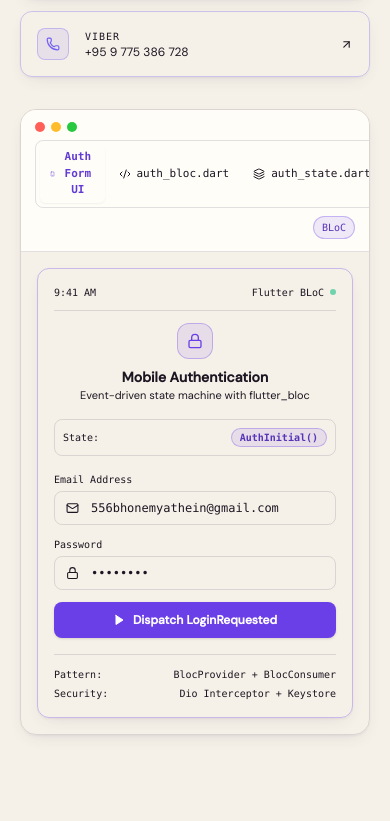
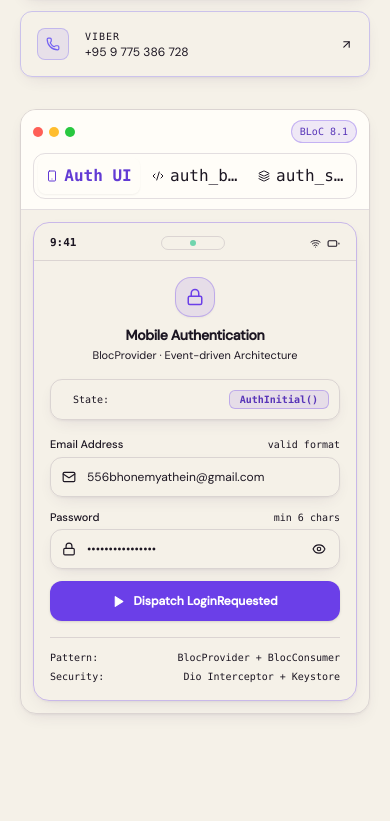
Before and after one commit to 556bhonemyathein/Software-Engineer-Portfolio, a React (Vite) app: page / in a window 390 px wide. Shown: the part 2763-3584 px from the top of the page. Built offline with nearby package versions, Linux system fonts and the light colour scheme; a web font is replaced by a local one.

Commit message:
Refactor Auth form UI and contact form for clean smooth responsiveness

```diff
--- a/src/app/App.tsx
+++ b/src/app/App.tsx
@@ -46,6 +46,10 @@ import {
   Play,
   RotateCcw,
   Languages,
+  Eye,
+  EyeOff,
+  Wifi,
+  Battery,
 } from "lucide-react";
 
 // ─── Theme accent ─────────────────────────────────────────────────────────────
@@ -1720,7 +1724,8 @@ function BlocAuthShowcase() {
   const [activeTab, setActiveTab] = useState<"ui" | "bloc" | "state">("ui");
   const [authState, setAuthState] = useState<"initial" | "loading" | "success">("initial");
   const [email, setEmail] = useState("556bhonemyathein@gmail.com");
-  const [password, setPassword] = useState("••••••••");
+  const [password, setPassword] = useState("flutter_dev_2026");
+  const [showPassword, setShowPassword] = useState(false);
   const [copied, setCopied] = useState(false);
 
   const simulateLogin = (e: React.FormEvent) => {
@@ -1744,66 +1749,33 @@ function BlocAuthShowcase() {
   };
 
   return (
-    <div className="rounded-2xl border border-hair bg-surface-2 overflow-hidden shadow-sm">
+    <div className="rounded-2xl border border-hair bg-surface-2 overflow-hidden shadow-sm transition-all">
       {/* Window Titlebar */}
       <div
-        className="flex flex-wrap items-center justify-between gap-2 px-3.5 py-3 border-b border-hair"
+        className="px-3 py-2.5 sm:px-4 sm:py-3 border-b border-hair flex flex-col gap-2.5"
         style={{ background: "var(--surface)" }}
       >
+        {/* Row 1: Window Controls + File Label + Pill */}
+        <div className="flex items-center justify-between gap-2">
+          <div className="flex items-center gap-2">
             <div className="flex items-center gap-1.5 shrink-0">
               <span className="w-2.5 h-2.5 rounded-full bg-[#FF5F57]" />
               <span className="w-2.5 h-2.5 rounded-full bg-[#FFBD2E]" />
               <span className="w-2.5 h-2.5 rounded-full bg-[#28C840]" />
             </div>
-
-        {/* Tab Switcher */}
-        <div className="flex items-center gap-1 bg-elevate p-1 rounded-lg border border-hair">
-          <button
-            type="button"
-            onClick={() => setActiveTab("ui")}
-            className={`flex items-center gap-1.5 px-2.5 py-1 rounded-md text-[11px] font-mono transition-all ${activeTab === "ui"
-              ? "bg-surface text-ink-strong shadow-xs font-semibold"
-              : "text-ink-dim hover:text-ink-mute"
-              }`}
-            style={activeTab === "ui" ? { color: "var(--accent-soft)" } : {}}
-          >
-            <Smartphone size={12} />
-            <span>Auth Form UI</span>
-          </button>
-          <button
-            type="button"
-            onClick={() => setActiveTab("bloc")}
-            className={`flex items-center gap-1.5 px-2.5 py-1 rounded-md text-[11px] font-mono transition-all ${activeTab === "bloc"
-              ? "bg-surface text-ink-strong shadow-xs font-semibold"
-              : "text-ink-dim hover:text-ink-mute"
-              }`}
-            style={activeTab === "bloc" ? { color: "var(--accent-soft)" } : {}}
-          >
-            <Code2 size={12} />
-            <span>auth_bloc.dart</span>
-          </button>
-          <button
-            type="button"
-            onClick={() => setActiveTab("state")}
-            className={`flex items-center gap-1.5 px-2.5 py-1 rounded-md text-[11px] font-mono transition-all ${activeTab === "state"
-              ? "bg-surface text-ink-strong shadow-xs font-semibold"
-              : "text-ink-dim hover:text-ink-mute"
-              }`}
-            style={activeTab === "state" ? { color: "var(--accent-soft)" } : {}}
-          >
-            <Layers size={12} />
-            <span>auth_state.dart</span>
-          </button>
-        </div>
-
-        <div className="flex items-center gap-1.5 shrink-0 ml-auto">
+            <span className="text-[11px] font-mono text-ink-faint hidden xs:inline">
+              flutter_auth_simulation
+            </span>
+          </div>
+
+          <div className="flex items-center gap-1.5 shrink-0">
             {activeTab !== "ui" && (
               <button
                 type="button"
                 onClick={() =>
                   handleCopy(activeTab === "bloc" ? CODE_LINES : STATE_CODE_LINES)
                 }
-              className="p-1 rounded-md hover:bg-elevate text-ink-dim hover:text-ink-mute transition-colors"
+                className="flex items-center gap-1 px-2 py-1 rounded-md hover:bg-elevate text-ink-dim hover:text-ink-mute text-[10px] font-mono transition-colors"
                 title="Copy code"
                 aria-label="Copy code"
               >
@@ -1812,55 +1784,107 @@ function BlocAuthShowcase() {
                 ) : (
                   <Copy size={12} />
                 )}
+                <span className="hidden sm:inline">{copied ? "Copied" : "Copy"}</span>
               </button>
             )}
-          <Pill color={A}>BLoC</Pill>
+            <Pill color={A}>BLoC 8.1</Pill>
+          </div>
+        </div>
+
+        {/* Row 2: Responsive Segmented Control Tabs */}
+        <div className="grid grid-cols-3 gap-1 bg-elevate p-1 rounded-xl border border-hair text-[11px] sm:text-xs font-mono">
+          <button
+            type="button"
+            onClick={() => setActiveTab("ui")}
+            className={`flex items-center justify-center gap-1.5 py-1.5 px-2 rounded-lg font-medium transition-all ${
+              activeTab === "ui"
+                ? "bg-surface text-ink-strong shadow-xs font-semibold"
+                : "text-ink-dim hover:text-ink-mute"
+            }`}
+            style={activeTab === "ui" ? { color: "var(--accent-soft)" } : {}}
+          >
+            <Smartphone size={12} className="shrink-0" />
+            <span className="truncate">Auth UI</span>
+          </button>
+          <button
+            type="button"
+            onClick={() => setActiveTab("bloc")}
+            className={`flex items-center justify-center gap-1.5 py-1.5 px-2 rounded-lg font-medium transition-all ${
+              activeTab === "bloc"
+                ? "bg-surface text-ink-strong shadow-xs font-semibold"
+                : "text-ink-dim hover:text-ink-mute"
+            }`}
+            style={activeTab === "bloc" ? { color: "var(--accent-soft)" } : {}}
+          >
+            <Code2 size={12} className="shrink-0" />
+            <span className="truncate">auth_bloc</span>
+          </button>
+          <button
+            type="button"
+            onClick={() => setActiveTab("state")}
+            className={`flex items-center justify-center gap-1.5 py-1.5 px-2 rounded-lg font-medium transition-all ${
+              activeTab === "state"
+                ? "bg-surface text-ink-strong shadow-xs font-semibold"
+                : "text-ink-dim hover:text-ink-mute"
+            }`}
+            style={activeTab === "state" ? { color: "var(--accent-soft)" } : {}}
+          >
+            <Layers size={12} className="shrink-0" />
+            <span className="truncate">auth_state</span>
+          </button>
         </div>
       </div>
 
       {/* Tab 1: Interactive Flutter Auth Form UI */}
       {activeTab === "ui" && (
-        <div className="p-4 sm:p-5 flex flex-col items-center">
+        <div className="p-3 sm:p-5 flex flex-col items-center justify-center">
           {/* Simulated Mobile Device Screen */}
           <div
-            className="w-full max-w-sm rounded-xl border border-hair bg-surface p-4 sm:p-5 shadow-inner"
+            className="w-full max-w-[360px] rounded-2xl border border-hair bg-surface shadow-md overflow-hidden transition-all"
             style={{ borderColor: tintLine(A) }}
           >
             {/* Mobile Status Bar */}
-            <div className="flex items-center justify-between text-[10px] font-mono text-ink-faint pb-2.5 mb-3 border-b border-hair">
-              <span>9:41 AM</span>
-              <div className="flex items-center gap-1.5">
-                <span>Flutter BLoC</span>
+            <div className="px-4 pt-3 pb-2 flex items-center justify-between text-[11px] font-mono text-ink-faint border-b border-hair/60 bg-surface">
+              <span className="font-semibold text-ink-dim text-[11px]">9:41</span>
+              {/* Dynamic Island / Notch */}
+              <div className="w-16 h-3.5 bg-elevate rounded-full border border-hair/80 flex items-center justify-center">
                 <span className="w-1.5 h-1.5 rounded-full bg-emerald-500 animate-pulse" />
               </div>
-            </div>
-
+              <div className="flex items-center gap-1.5 text-ink-dim">
+                <Wifi size={11} />
+                <Battery size={13} />
+              </div>
+            </div>
+
+            {/* Screen Content */}
+            <div className="p-4 sm:p-5">
               {/* Mobile Header */}
               <div className="text-center mb-4">
                 <div
-                className="w-9 h-9 rounded-xl mx-auto flex items-center justify-center mb-2"
+                  className="w-10 h-10 rounded-2xl mx-auto flex items-center justify-center mb-2 shadow-xs"
                   style={{
                     background: tintBg(A),
                     border: `1px solid ${tintLine(A)}`,
                   }}
                 >
-                <Lock size={16} style={{ color: A }} />
-              </div>
-              <h4 className="text-sm font-bold text-ink-strong">
+                  <Lock size={18} style={{ color: A }} />
+                </div>
+                <h4 className="text-sm sm:text-base font-bold text-ink-strong tracking-tight">
                   Mobile Authentication
                 </h4>
-              <p className="text-[11px] text-ink-dim">
-                Event-driven state machine with flutter_bloc
+                <p className="text-[11px] text-ink-dim mt-0.5">
+                  BlocProvider · Event-driven Architecture
                 </p>
               </div>
 
               {/* Live State Badge */}
-            <div className="mb-4 flex items-center justify-between p-2 rounded-lg bg-elevate border border-hair text-xs">
-              <span className="text-[10px] font-mono text-ink-dim">
-                State:
-              </span>
+              <div className="mb-4 flex items-center justify-between p-2.5 rounded-xl bg-surface-2 border border-hair text-xs">
+                <div className="flex items-center gap-1.5 text-[10px] font-mono text-ink-dim">
+                  <span className="w-1.5 h-1.5 rounded-full bg-emerald-500 animate-ping" />
+                  <span>State:</span>
+                </div>
                 <span
-                className="font-mono text-[10px] font-semibold px-2 py-0.5 rounded-full transition-all"
+                  className="font-mono text-[10px] font-semibold px-2.5 py-0.5 rounded-md transition-all duration-200"
                   style={
                     authState === "initial"
                       ? {
@@ -1887,42 +1911,74 @@ function BlocAuthShowcase() {
                 </span>
               </div>
 
-            {/* Form or Success State */}
+              {/* Form or Success State with AnimatePresence */}
+              <AnimatePresence mode="wait">
                 {authState !== "success" ? (
-              <form onSubmit={simulateLogin} className="space-y-3">
+                  <motion.form
+                    key="auth-form"
+                    initial={{ opacity: 0, y: 6 }}
+                    animate={{ opacity: 1, y: 0 }}
+                    exit={{ opacity: 0, y: -6 }}
+                    transition={{ duration: 0.15 }}
+                    onSubmit={simulateLogin}
+                    className="space-y-3"
+                  >
                     <div>
-                  <label className="block text-[10px] font-mono text-ink-dim mb-1">
+                      <div className="flex items-center justify-between mb-1">
+                        <label className="text-[11px] font-medium text-ink-dim">
                           Email Address
                         </label>
+                        <span className="text-[10px] font-mono text-ink-faint">
+                          valid format
+                        </span>
+                      </div>
                       <div className="relative">
                         <Mail
-                      size={13}
-                      className="absolute left-3 top-1/2 -translate-y-1/2 text-ink-faint"
+                          size={14}
+                          className="absolute left-3 top-1/2 -translate-y-1/2 text-ink-faint pointer-events-none"
                         />
                         <input
                           type="email"
                           value={email}
                           onChange={(e) => setEmail(e.target.value)}
-                      className="w-full bg-surface-2 border border-hair rounded-lg py-2 pl-9 pr-3 text-xs font-mono text-ink-strong focus:outline-none focus:border-violet-500"
+                          required
+                          className="w-full h-10 bg-surface-2 border border-hair rounded-xl pl-9 pr-3 text-xs sm:text-sm text-ink-strong focus:outline-none focus:ring-2 focus:ring-[var(--accent)]/20 focus:border-[var(--accent)] transition-all"
+                          placeholder="you@example.com"
                         />
                       </div>
                     </div>
 
                     <div>
-                  <label className="block text-[10px] font-mono text-ink-dim mb-1">
+                      <div className="flex items-center justify-between mb-1">
+                        <label className="text-[11px] font-medium text-ink-dim">
                           Password
                         </label>
+                        <span className="text-[10px] font-mono text-ink-faint">
+                          min 6 chars
+                        </span>
+                      </div>
                       <div className="relative">
                         <Lock
-                      size={13}
-                      className="absolute left-3 top-1/2 -translate-y-1/2 text-ink-faint"
+                          size={14}
+                          className="absolute left-3 top-1/2 -translate-y-1/2 text-ink-faint pointer-events-none"
                         />
                         <input
-                      type="password"
+                          type={showPassword ? "text" : "password"}
                           value={password}
                           onChange={(e) => setPassword(e.target.value)}
-                      className="w-full bg-surface-2 border border-hair rounded-lg py-2 pl-9 pr-3 text-xs font-mono text-ink-strong focus:outline-none focus:border-violet-500"
-                    />
+                          required
+                          className="w-full h-10 bg-surface-2 border border-hair rounded-xl pl-9 pr-10 text-xs sm:text-sm text-ink-strong focus:outline-none focus:ring-2 focus:ring-[var(--accent)]/20 focus:border-[var(--accent)] transition-all"
+                          placeholder="Password"
+                        />
+                        <button
+                          type="button"
+                          onClick={() => setShowPassword(!showPassword)}
+                          className="absolute right-2.5 top-1/2 -translate-y-1/2 p-1 text-ink-faint hover:text-ink-dim transition-colors"
+                          title={showPassword ? "Hide password" : "Show password"}
+                          aria-label={showPassword ? "Hide password" : "Show password"}
+                        >
+                          {showPassword ? <EyeOff size={14} /> : <Eye size={14} />}
+                        </button>
                       </div>
                     </div>
 
@@ -1931,7 +1987,7 @@ function BlocAuthShowcase() {
                       whileTap={{ scale: 0.98 }}
                       type="submit"
                       disabled={authState === "loading"}
-                  className="w-full py-2.5 rounded-lg text-xs font-semibold text-white flex items-center justify-center gap-2 transition-all shadow-sm"
+                      className="w-full h-10 sm:h-11 rounded-xl text-xs sm:text-sm font-semibold text-white flex items-center justify-center gap-2 transition-all shadow-sm active:opacity-90 mt-1"
                       style={{
                         background:
                           authState === "loading" ? "var(--ink-faint)" : A,
@@ -1940,27 +1996,30 @@ function BlocAuthShowcase() {
                       {authState === "loading" ? (
                         <>
                           <span className="w-3.5 h-3.5 border-2 border-white/30 border-t-white rounded-full animate-spin" />
-                      <span>emit(AuthLoading())...</span>
+                          <span>Emitting AuthLoading()...</span>
                         </>
                       ) : (
                         <>
-                      <Play size={12} fill="white" />
+                          <Play size={13} fill="white" />
                           <span>Dispatch LoginRequested</span>
                         </>
                       )}
                     </motion.button>
-              </form>
+                  </motion.form>
                 ) : (
                   <motion.div
-                initial={{ opacity: 0, scale: 0.95 }}
+                    key="auth-success"
+                    initial={{ opacity: 0, scale: 0.96 }}
                     animate={{ opacity: 1, scale: 1 }}
-                className="p-3.5 rounded-xl border border-emerald-500/30 bg-emerald-500/10 text-center space-y-2.5"
-              >
-                <div className="w-8 h-8 rounded-full bg-emerald-500/20 text-emerald-500 flex items-center justify-center mx-auto">
-                  <Check size={16} />
+                    exit={{ opacity: 0, scale: 0.96 }}
+                    transition={{ duration: 0.2 }}
+                    className="p-4 rounded-xl border border-emerald-500/30 bg-emerald-500/10 text-center space-y-2.5"
+                  >
+                    <div className="w-9 h-9 rounded-full bg-emerald-500/20 text-emerald-500 flex items-center justify-center mx-auto shadow-xs">
+                      <Check size={18} />
                     </div>
                     <div>
-                  <p className="text-xs font-bold text-ink-strong">
+                      <p className="text-xs sm:text-sm font-bold text-ink-strong">
                         Authenticated as Bhone Myat Hein
                       </p>
                       <p className="text-[10px] font-mono text-ink-dim mt-0.5">
@@ -1970,13 +2029,14 @@ function BlocAuthShowcase() {
                     <button
                       type="button"
                       onClick={resetAuth}
-                  className="inline-flex items-center gap-1.5 px-3 py-1.5 rounded-lg border border-hair bg-surface text-[10px] font-mono text-ink-dim hover:text-ink-mute transition-colors"
+                      className="inline-flex items-center gap-1.5 px-3 py-1.5 rounded-lg border border-hair bg-surface text-[10px] font-mono text-ink-dim hover:text-ink-mute transition-colors shadow-xs"
                     >
                       <RotateCcw size={11} />
                       <span>Reset to AuthInitial</span>
                     </button>
                   </motion.div>
                 )}
+              </AnimatePresence>
 
               {/* Micro Architecture Details */}
               <div className="mt-4 pt-3 border-t border-hair space-y-1 text-[10px] font-mono text-ink-faint">
@@ -1987,6 +2047,7 @@ function BlocAuthShowcase() {
                 <div className="flex items-center justify-between">
                   <span>Security:</span>
                   <span className="text-ink-dim">Dio Interceptor + Keystore</span>
+                </div>
               </div>
             </div>
           </div>
@@ -4126,13 +4187,7 @@ function ContactSection() {
                     value={brief.message}
                     onChange={(e) => set("message")(e.target.value)}
                     required
-                    className="rounded-xl bg-surface border border-hair text-ink-mute text-sm px-4 py-3 focus:outline-none placeholder:text-ink-faint resize-none transition-colors duration-150"
-                    onFocus={(e) =>
-                      (e.target.style.borderColor = "var(--accent-soft)")
-                    }
-                    onBlur={(e) =>
-                      (e.target.style.borderColor = "var(--hair)")
-                    }
+                    className="rounded-xl bg-surface border border-hair text-ink-strong text-sm px-4 py-3 focus:outline-none focus:ring-2 focus:ring-[var(--accent)]/20 focus:border-[var(--accent)] placeholder:text-ink-faint resize-none transition-all duration-200"
                   />
                 </div>
 
@@ -4145,10 +4200,10 @@ function ContactSection() {
 
                 <div className="flex flex-col gap-2">
                   <motion.button
-                    whileHover={{ scale: 1.02 }}
+                    whileHover={{ scale: 1.01 }}
                     whileTap={{ scale: 0.98 }}
                     type="submit"
-                    className="flex items-center justify-center gap-2 py-3 rounded-xl text-sm font-semibold text-white transition-all"
+                    className="h-12 flex items-center justify-center gap-2 rounded-xl text-sm font-semibold text-white transition-all shadow-sm"
                     style={{ background: A }}
                   >
                     {channel === "Email"
@@ -4195,12 +4250,7 @@ function CField({
         value={value}
         onChange={(e) => onChange(e.target.value)}
         required={required}
-        className="rounded-xl bg-surface border border-hair text-ink-mute text-sm px-4 py-2.5 focus:outline-none placeholder:text-ink-faint transition-colors duration-150"
-        onFocus={(e) => (e.target.style.borderColor = "var(--accent-soft)")}
-        onBlur={(e) =>
-        (e.target.style.borderColor =
-          "var(--hair)")
-        }
+        className="h-11 rounded-xl bg-surface border border-hair text-ink-strong text-sm px-4 focus:outline-none focus:ring-2 focus:ring-[var(--accent)]/20 focus:border-[var(--accent)] placeholder:text-ink-faint transition-all duration-200"
       />
     </div>
   );
```
Lines whose indentation alone changed are shown as unchanged.
